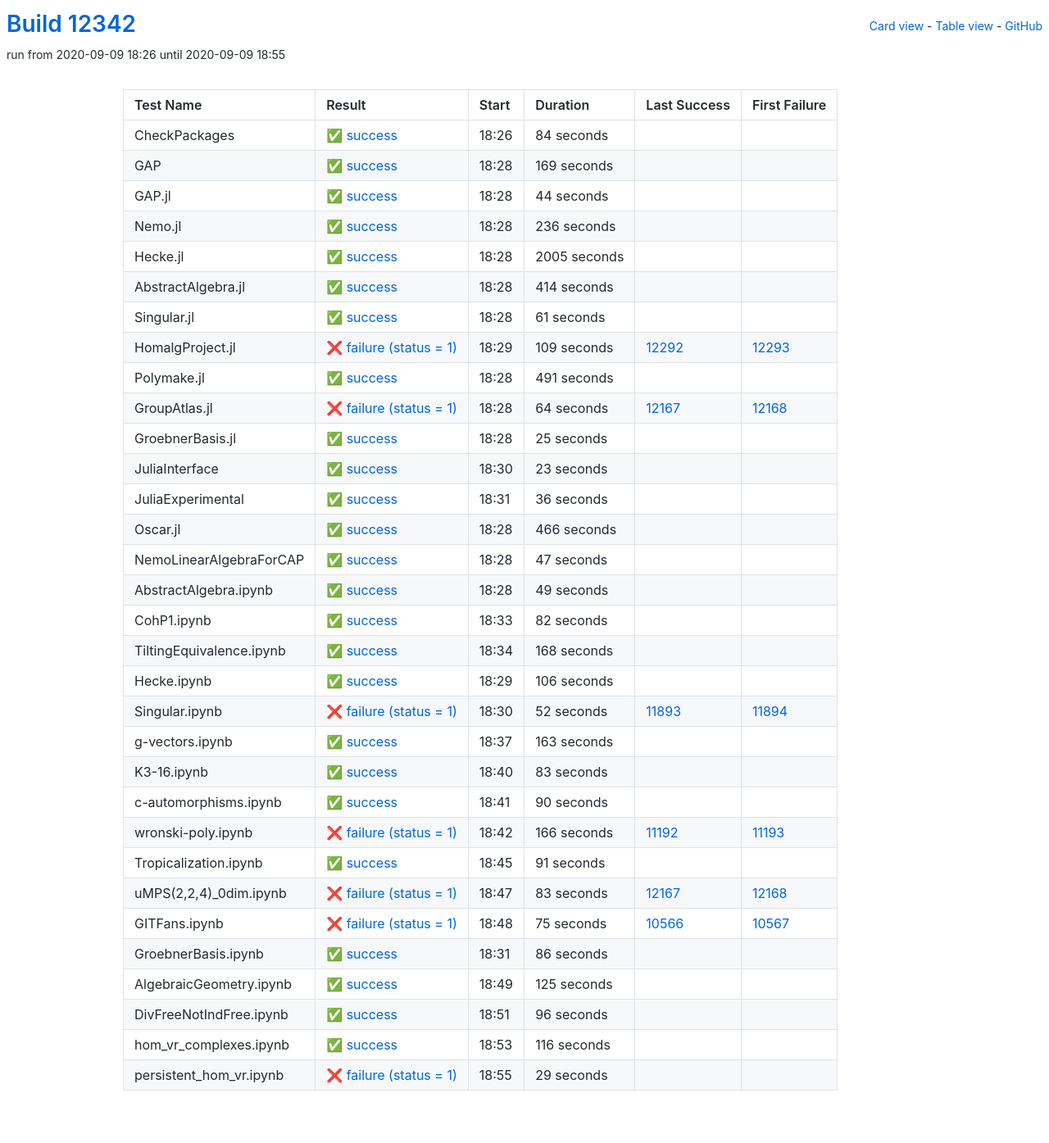
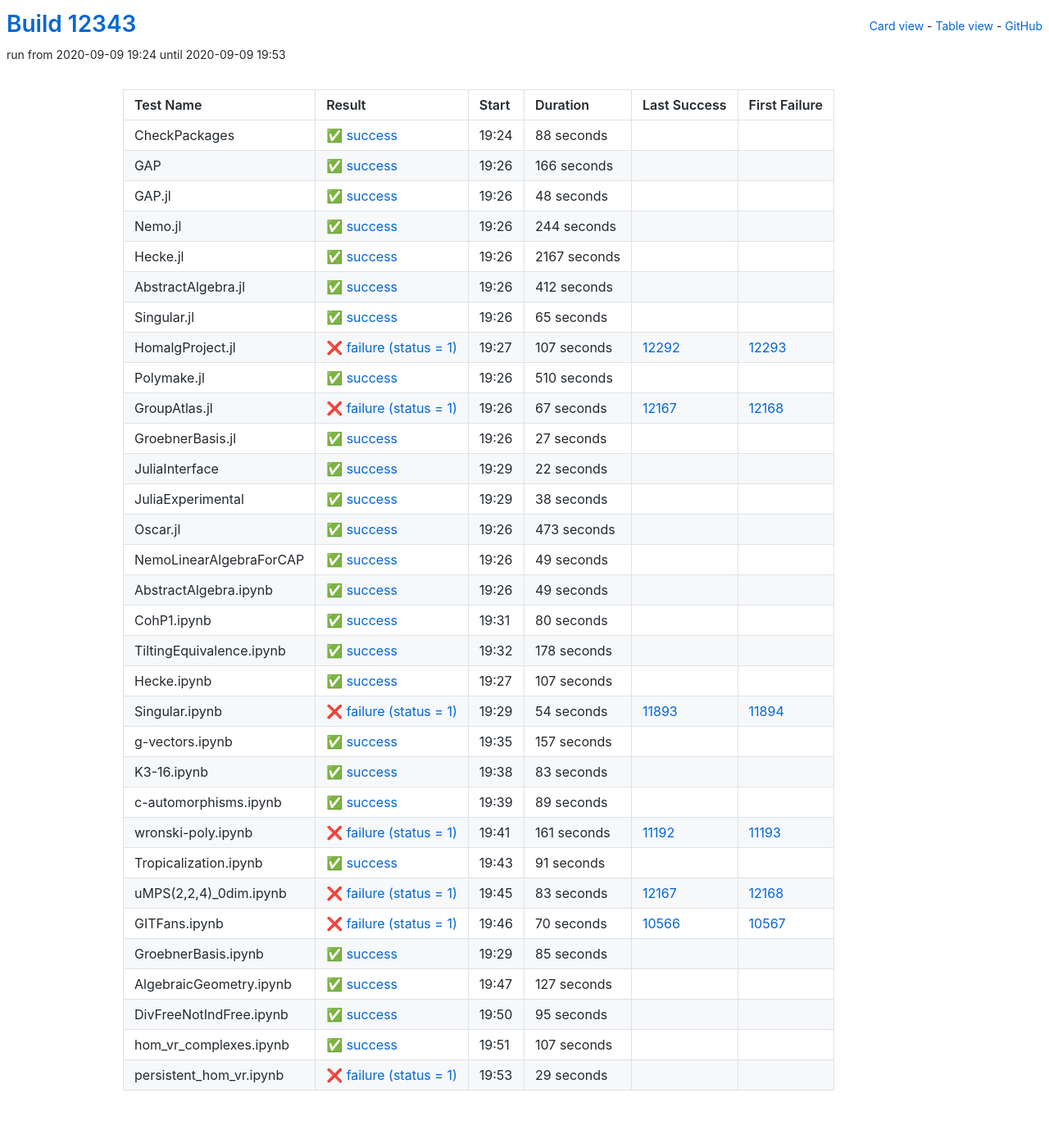
Before and after one commit to oscar-system/oscar-ci-status, a Jekyll site: the page built from table.html, in a window 1280 px wide. Shown: the whole page at 82% size. Built offline with Jekyll 4.4.1, drawn with Linux system fonts in a browser that asks for light colours.

Commit message:
Build #12343

```diff
--- a/_data/ci.yml
+++ b/_data/ci.yml
@@ -1,6 +1,6 @@
 ---
-build: 12342
-build_url: https://oscarci.mathematik.uni-kl.de/job/oscar/12342/
+build: 12343
+build_url: https://oscarci.mathematik.uni-kl.de/job/oscar/12343/
 job: oscar
 organization: oscar-system
 repo: oscar-ci-status
@@ -8,188 +8,188 @@
 tests:
 - name: CheckPackages
   id: checkpackages
-  log: https://oscarci.mathematik.uni-kl.de/job/oscar/12342/artifact/logs/build-12342/CheckPackages.log
-  start: 2020-09-09 18:26
+  log: https://oscarci.mathematik.uni-kl.de/job/oscar/12343/artifact/logs/build-12343/CheckPackages.log
+  start: 2020-09-09 19:24
   success: true
   exitcode: 0
   status: success
-  duration: 84
+  duration: 88
   last_success: false
   last_success_url:
   first_failure: false
   first_failure_url:
 - name: GAP
   id: gap
-  log: https://oscarci.mathematik.uni-kl.de/job/oscar/12342/artifact/logs/build-12342/GAP.log
-  start: 2020-09-09 18:28
+  log: https://oscarci.mathematik.uni-kl.de/job/oscar/12343/artifact/logs/build-12343/GAP.log
+  start: 2020-09-09 19:26
   success: true
   exitcode: 0
   status: success
-  duration: 169
+  duration: 166
   last_success: false
   last_success_url:
   first_failure: false
   first_failure_url:
 - name: GAP.jl
   id: gap-jl
-  log: https://oscarci.mathematik.uni-kl.de/job/oscar/12342/artifact/logs/build-12342/GAP.jl.log
-  start: 2020-09-09 18:28
+  log: https://oscarci.mathematik.uni-kl.de/job/oscar/12343/artifact/logs/build-12343/GAP.jl.log
+  start: 2020-09-09 19:26
   success: true
   exitcode: 0
   status: success
-  duration: 44
+  duration: 48
   last_success: false
   last_success_url:
   first_failure: false
   first_failure_url:
 - name: Nemo.jl
   id: nemo-jl
-  log: https://oscarci.mathematik.uni-kl.de/job/oscar/12342/artifact/logs/build-12342/Nemo.jl.log
-  start: 2020-09-09 18:28
+  log: https://oscarci.mathematik.uni-kl.de/job/oscar/12343/artifact/logs/build-12343/Nemo.jl.log
+  start: 2020-09-09 19:26
   success: true
   exitcode: 0
   status: success
-  duration: 236
+  duration: 244
   last_success: false
   last_success_url:
   first_failure: false
   first_failure_url:
 - name: Hecke.jl
   id: hecke-jl
-  log: https://oscarci.mathematik.uni-kl.de/job/oscar/12342/artifact/logs/build-12342/Hecke.jl.log
-  start: 2020-09-09 18:28
+  log: https://oscarci.mathematik.uni-kl.de/job/oscar/12343/artifact/logs/build-12343/Hecke.jl.log
+  start: 2020-09-09 19:26
   success: true
   exitcode: 0
   status: success
-  duration: 2005
+  duration: 2167
   last_success: false
   last_success_url:
   first_failure: false
   first_failure_url:
 - name: AbstractAlgebra.jl
   id: abstractalgebra-jl
-  log: https://oscarci.mathematik.uni-kl.de/job/oscar/12342/artifact/logs/build-12342/AbstractAlgebra.jl.log
-  start: 2020-09-09 18:28
+  log: https://oscarci.mathematik.uni-kl.de/job/oscar/12343/artifact/logs/build-12343/AbstractAlgebra.jl.log
+  start: 2020-09-09 19:26
   success: true
   exitcode: 0
   status: success
-  duration: 414
+  duration: 412
   last_success: false
   last_success_url:
   first_failure: false
   first_failure_url:
 - name: Singular.jl
   id: singular-jl
-  log: https://oscarci.mathematik.uni-kl.de/job/oscar/12342/artifact/logs/build-12342/Singular.jl.log
-  start: 2020-09-09 18:28
+  log: https://oscarci.mathematik.uni-kl.de/job/oscar/12343/artifact/logs/build-12343/Singular.jl.log
+  start: 2020-09-09 19:26
   success: true
   exitcode: 0
   status: success
-  duration: 61
+  duration: 65
   last_success: false
   last_success_url:
   first_failure: false
   first_failure_url:
 - name: HomalgProject.jl
   id: homalgproject-jl
-  log: https://oscarci.mathematik.uni-kl.de/job/oscar/12342/artifact/logs/build-12342/HomalgProject.jl.log
-  start: 2020-09-09 18:29
+  log: https://oscarci.mathematik.uni-kl.de/job/oscar/12343/artifact/logs/build-12343/HomalgProject.jl.log
+  start: 2020-09-09 19:27
   success: false
   exitcode: 1
   status: failure
-  duration: 109
+  duration: 107
   last_success: 12292
   last_success_url: https://oscarci.mathematik.uni-kl.de/job/oscar/12292/
   first_failure: 12293
   first_failure_url: https://oscarci.mathematik.uni-kl.de/job/oscar/12293/
 - name: Polymake.jl
   id: polymake-jl
-  log: https://oscarci.mathematik.uni-kl.de/job/oscar/12342/artifact/logs/build-12342/Polymake.jl.log
-  start: 2020-09-09 18:28
+  log: https://oscarci.mathematik.uni-kl.de/job/oscar/12343/artifact/logs/build-12343/Polymake.jl.log
+  start: 2020-09-09 19:26
   success: true
   exitcode: 0
   status: success
-  duration: 491
+  duration: 510
   last_success: false
   last_success_url:
   first_failure: false
   first_failure_url:
 - name: GroupAtlas.jl
   id: groupatlas-jl
-  log: https://oscarci.mathematik.uni-kl.de/job/oscar/12342/artifact/logs/build-12342/GroupAtlas.jl.log
-  start: 2020-09-09 18:28
+  log: https://oscarci.mathematik.uni-kl.de/job/oscar/12343/artifact/logs/build-12343/GroupAtlas.jl.log
+  start: 2020-09-09 19:26
   success: false
   exitcode: 1
   status: failure
-  duration: 64
+  duration: 67
   last_success: 12167
   last_success_url: https://oscarci.mathematik.uni-kl.de/job/oscar/12167/
   first_failure: 12168
   first_failure_url: https://oscarci.mathematik.uni-kl.de/job/oscar/12168/
 - name: GroebnerBasis.jl
   id: groebnerbasis-jl
-  log: https://oscarci.mathematik.uni-kl.de/job/oscar/12342/artifact/logs/build-12342/GroebnerBasis.jl.log
-  start: 2020-09-09 18:28
+  log: https://oscarci.mathematik.uni-kl.de/job/oscar/12343/artifact/logs/build-12343/GroebnerBasis.jl.log
+  start: 2020-09-09 19:26
   success: true
   exitcode: 0
   status: success
-  duration: 25
+  duration: 27
   last_success: false
   last_success_url:
   first_failure: false
   first_failure_url:
 - name: JuliaInterface
   id: juliainterface
-  log: https://oscarci.mathematik.uni-kl.de/job/oscar/12342/artifact/logs/build-12342/JuliaInterface.log
-  start: 2020-09-09 18:30
+  log: https://oscarci.mathematik.uni-kl.de/job/oscar/12343/artifact/logs/build-12343/JuliaInterface.log
+  start: 2020-09-09 19:29
   success: true
   exitcode: 0
   status: success
-  duration: 23
+  duration: 22
   last_success: false
   last_success_url:
   first_failure: false
   first_failure_url:
 - name: JuliaExperimental
   id: juliaexperimental
-  log: https://oscarci.mathematik.uni-kl.de/job/oscar/12342/artifact/logs/build-12342/JuliaExperimental.log
-  start: 2020-09-09 18:31
+  log: https://oscarci.mathematik.uni-kl.de/job/oscar/12343/artifact/logs/build-12343/JuliaExperimental.log
+  start: 2020-09-09 19:29
   success: true
   exitcode: 0
   status: success
-  duration: 36
+  duration: 38
   last_success: false
   last_success_url:
   first_failure: false
   first_failure_url:
 - name: Oscar.jl
   id: oscar-jl
-  log: https://oscarci.mathematik.uni-kl.de/job/oscar/12342/artifact/logs/build-12342/Oscar.jl.log
-  start: 2020-09-09 18:28
+  log: https://oscarci.mathematik.uni-kl.de/job/oscar/12343/artifact/logs/build-12343/Oscar.jl.log
+  start: 2020-09-09 19:26
   success: true
   exitcode: 0
   status: success
-  duration: 466
+  duration: 473
   last_success: false
   last_success_url:
   first_failure: false
   first_failure_url:
 - name: NemoLinearAlgebraForCAP
   id: nemolinearalgebraforcap
-  log: https://oscarci.mathematik.uni-kl.de/job/oscar/12342/artifact/logs/build-12342/NemoLinearAlgebraForCAP.log
-  start: 2020-09-09 18:28
+  log: https://oscarci.mathematik.uni-kl.de/job/oscar/12343/artifact/logs/build-12343/NemoLinearAlgebraForCAP.log
+  start: 2020-09-09 19:26
   success: true
   exitcode: 0
   status: success
-  duration: 47
+  duration: 49
   last_success: false
   last_success_url:
   first_failure: false
   first_failure_url:
 - name: AbstractAlgebra.ipynb
   id: abstractalgebra-ipynb
-  log: https://oscarci.mathematik.uni-kl.de/job/oscar/12342/artifact/logs/build-12342/AbstractAlgebra.ipynb.log
-  start: 2020-09-09 18:28
+  log: https://oscarci.mathematik.uni-kl.de/job/oscar/12343/artifact/logs/build-12343/AbstractAlgebra.ipynb.log
+  start: 2020-09-09 19:26
   success: true
   exitcode: 0
   status: success
@@ -200,68 +200,68 @@
   first_failure_url:
 - name: CohP1.ipynb
   id: cohp1-ipynb
-  log: https://oscarci.mathematik.uni-kl.de/job/oscar/12342/artifact/logs/build-12342/CohP1.ipynb.log
-  start: 2020-09-09 18:33
+  log: https://oscarci.mathematik.uni-kl.de/job/oscar/12343/artifact/logs/build-12343/CohP1.ipynb.log
+  start: 2020-09-09 19:31
   success: true
   exitcode: 0
   status: success
-  duration: 82
+  duration: 80
   last_success: false
   last_success_url:
   first_failure: false
   first_failure_url:
 - name: TiltingEquivalence.ipynb
   id: tiltingequivalence-ipynb
-  log: https://oscarci.mathematik.uni-kl.de/job/oscar/12342/artifact/logs/build-12342/TiltingEquivalence.ipynb.log
-  start: 2020-09-09 18:34
+  log: https://oscarci.mathematik.uni-kl.de/job/oscar/12343/artifact/logs/build-12343/TiltingEquivalence.ipynb.log
+  start: 2020-09-09 19:32
   success: true
   exitcode: 0
   status: success
-  duration: 168
+  duration: 178
   last_success: false
   last_success_url:
   first_failure: false
   first_failure_url:
 - name: Hecke.ipynb
   id: hecke-ipynb
-  log: https://oscarci.mathematik.uni-kl.de/job/oscar/12342/artifact/logs/build-12342/Hecke.ipynb.log
-  start: 2020-09-09 18:29
+  log: https://oscarci.mathematik.uni-kl.de/job/oscar/12343/artifact/logs/build-12343/Hecke.ipynb.log
+  start: 2020-09-09 19:27
   success: true
   exitcode: 0
   status: success
-  duration: 106
+  duration: 107
   last_success: false
   last_success_url:
   first_failure: false
   first_failure_url:
 - name: Singular.ipynb
   id: singular-ipynb
-  log: https://oscarci.mathematik.uni-kl.de/job/oscar/12342/artifact/logs/build-12342/Singular.ipynb.log
-  start: 2020-09-09 18:30
+  log: https://oscarci.mathematik.uni-kl.de/job/oscar/12343/artifact/logs/build-12343/Singular.ipynb.log
+  start: 2020-09-09 19:29
   success: false
   exitcode: 1
   status: failure
-  duration: 52
+  duration: 54
   last_success: 11893
   last_success_url: https://oscarci.mathematik.uni-kl.de/job/oscar/11893/
   first_failure: 11894
   first_failure_url: https://oscarci.mathematik.uni-kl.de/job/oscar/11894/
 - name: g-vectors.ipynb
   id: g-vectors-ipynb
-  log: https://oscarci.mathematik.uni-kl.de/job/oscar/12342/artifact/logs/build-12342/g-vectors.ipynb.log
-  start: 2020-09-09 18:37
+  log: https://oscarci.mathematik.uni-kl.de/job/oscar/12343/artifact/logs/build-12343/g-vectors.ipynb.log
+  start: 2020-09-09 19:35
   success: true
   exitcode: 0
   status: success
-  duration: 163
+  duration: 157
   last_success: false
   last_success_url:
   first_failure: false
   first_failure_url:
 - name: K3-16.ipynb
   id: k3-16-ipynb
-  log: https://oscarci.mathematik.uni-kl.de/job/oscar/12342/artifact/logs/build-12342/K3-16.ipynb.log
-  start: 2020-09-09 18:40
+  log: https://oscarci.mathematik.uni-kl.de/job/oscar/12343/artifact/logs/build-12343/K3-16.ipynb.log
+  start: 2020-09-09 19:38
   success: true
   exitcode: 0
   status: success
@@ -272,32 +272,32 @@
   first_failure_url:
 - name: c-automorphisms.ipynb
   id: c-automorphisms-ipynb
-  log: https://oscarci.mathematik.uni-kl.de/job/oscar/12342/artifact/logs/build-12342/c-automorphisms.ipynb.log
-  start: 2020-09-09 18:41
+  log: https://oscarci.mathematik.uni-kl.de/job/oscar/12343/artifact/logs/build-12343/c-automorphisms.ipynb.log
+  start: 2020-09-09 19:39
   success: true
   exitcode: 0
   status: success
-  duration: 90
+  duration: 89
   last_success: false
   last_success_url:
   first_failure: false
   first_failure_url:
 - name: wronski-poly.ipynb
   id: wronski-poly-ipynb
-  log: https://oscarci.mathematik.uni-kl.de/job/oscar/12342/artifact/logs/build-12342/wronski-poly.ipynb.log
-  start: 2020-09-09 18:42
+  log: https://oscarci.mathematik.uni-kl.de/job/oscar/12343/artifact/logs/build-12343/wronski-poly.ipynb.log
+  start: 2020-09-09 19:41
   success: false
   exitcode: 1
   status: failure
-  duration: 166
+  duration: 161
   last_success: 11192
   last_success_url: https://oscarci.mathematik.uni-kl.de/job/oscar/11192/
   first_failure: 11193
   first_failure_url: https://oscarci.mathematik.uni-kl.de/job/oscar/11193/
 - name: Tropicalization.ipynb
   id: tropicalization-ipynb
-  log: https://oscarci.mathematik.uni-kl.de/job/oscar/12342/artifact/logs/build-12342/Tropicalization.ipynb.log
-  start: 2020-09-09 18:45
+  log: https://oscarci.mathematik.uni-kl.de/job/oscar/12343/artifact/logs/build-12343/Tropicalization.ipynb.log
+  start: 2020-09-09 19:43
   success: true
   exitcode: 0
   status: success
@@ -308,8 +308,8 @@
   first_failure_url:
 - name: uMPS(2,2,4)_0dim.ipynb
   id: umps-2-2-4-0dim-ipynb
-  log: https://oscarci.mathematik.uni-kl.de/job/oscar/12342/artifact/logs/build-12342/uMPS-2-2-4-_0dim.ipynb.log
-  start: 2020-09-09 18:47
+  log: https://oscarci.mathematik.uni-kl.de/job/oscar/12343/artifact/logs/build-12343/uMPS-2-2-4-_0dim.ipynb.log
+  start: 2020-09-09 19:45
   success: false
   exitcode: 1
   status: failure
@@ -320,68 +320,68 @@
   first_failure_url: https://oscarci.mathematik.uni-kl.de/job/oscar/12168/
 - name: GITFans.ipynb
   id: gitfans-ipynb
-  log: https://oscarci.mathematik.uni-kl.de/job/oscar/12342/artifact/logs/build-12342/GITFans.ipynb.log
-  start: 2020-09-09 18:48
+  log: https://oscarci.mathematik.uni-kl.de/job/oscar/12343/artifact/logs/build-12343/GITFans.ipynb.log
+  start: 2020-09-09 19:46
   success: false
   exitcode: 1
   status: failure
-  duration: 75
+  duration: 70
   last_success: 10566
   last_success_url: https://oscarci.mathematik.uni-kl.de/job/oscar/10566/
   first_failure: 10567
   first_failure_url: https://oscarci.mathematik.uni-kl.de/job/oscar/10567/
 - name: GroebnerBasis.ipynb
   id: groebnerbasis-ipynb
-  log: https://oscarci.mathematik.uni-kl.de/job/oscar/12342/artifact/logs/build-12342/GroebnerBasis.ipynb.log
-  start: 2020-09-09 18:31
+  log: https://oscarci.mathematik.uni-kl.de/job/oscar/12343/artifact/logs/build-12343/GroebnerBasis.ipynb.log
+  start: 2020-09-09 19:29
   success: true
   exitcode: 0
   status: success
-  duration: 86
+  duration: 85
   last_success: false
   last_success_url:
   first_failure: false
   first_failure_url:
 - name: AlgebraicGeometry.ipynb
   id: algebraicgeometry-ipynb
-  log: https://oscarci.mathematik.uni-kl.de/job/oscar/12342/artifact/logs/build-12342/AlgebraicGeometry.ipynb.log
-  start: 2020-09-09 18:49
+  log: https://oscarci.mathematik.uni-kl.de/job/oscar/12343/artifact/logs/build-12343/AlgebraicGeometry.ipynb.log
+  start: 2020-09-09 19:47
   success: true
   exitcode: 0
   status: success
-  duration: 125
+  duration: 127
   last_success: false
   last_success_url:
   first_failure: false
   first_failure_url:
 - name: DivFreeNotIndFree.ipynb
   id: divfreenotindfree-ipynb
-  log: https://oscarci.mathematik.uni-kl.de/job/oscar/12342/artifact/logs/build-12342/DivFreeNotIndFree.ipynb.log
-  start: 2020-09-09 18:51
+  log: https://oscarci.mathematik.uni-kl.de/job/oscar/12343/artifact/logs/build-12343/DivFreeNotIndFree.ipynb.log
+  start: 2020-09-09 19:50
   success: true
   exitcode: 0
   status: success
-  duration: 96
+  duration: 95
   last_success: false
   last_success_url:
   first_failure: false
   first_failure_url:
 - name: hom_vr_complexes.ipynb
   id: hom-vr-complexes-ipynb
-  log: https://oscarci.mathematik.uni-kl.de/job/oscar/12342/artifact/logs/build-12342/hom_vr_complexes.ipynb.log
-  start: 2020-09-09 18:53
+  log: https://oscarci.mathematik.uni-kl.de/job/oscar/12343/artifact/logs/build-12343/hom_vr_complexes.ipynb.log
+  start: 2020-09-09 19:51
   success: true
   exitcode: 0
   status: success
-  duration: 116
+  duration: 107
   last_success: false
   last_success_url:
   first_failure: false
   first_failure_url:
 - name: persistent_hom_vr.ipynb
   id: persistent-hom-vr-ipynb
-  log: https://oscarci.mathematik.uni-kl.de/job/oscar/12342/artifact/logs/build-12342/persistent_hom_vr.ipynb.log
-  start: 2020-09-09 18:55
+  log: https://oscarci.mathematik.uni-kl.de/job/oscar/12343/artifact/logs/build-12343/persistent_hom_vr.ipynb.log
+  start: 2020-09-09 19:53
   success: false
   exitcode: 1
   status: failure
```
Also changed, not shown: README.md.
